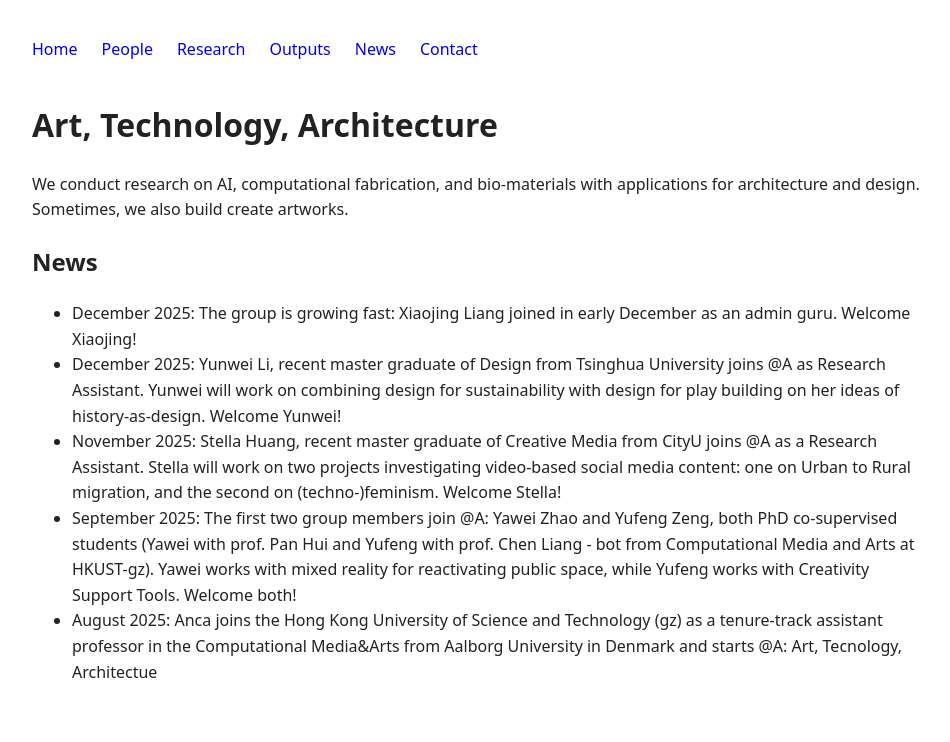
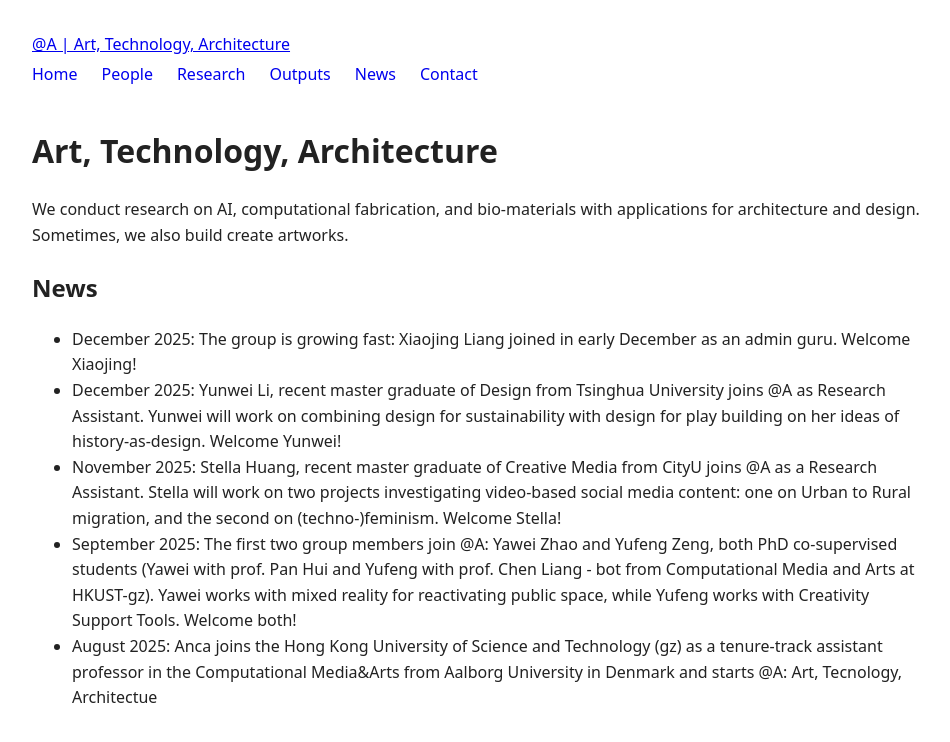
Before and after one commit to anqua/at-a, a Jekyll site: the page built from index.md, in a window 1280 px wide. Shown: the top 742 px of the page, without its empty margins (158-1108 px from the left). Built offline with Jekyll 4.4.1, drawn with Linux system fonts in a browser that asks for light colours.

Commit message:
Update default.html

```diff
--- a/_layouts/default.html
+++ b/_layouts/default.html
@@ -10,7 +10,13 @@
 
 <body>
   <header>
-    <nav>
+    <header class="site-header">
+  <div class="header-inner">
+    <div class="site-title">
+      <a href="{{ site.baseurl }}/">{{ site.title }}</a>
+    </div>
+
+    <nav class="site-nav">
       <a href="https://anqua.github.io/at-a/index">Home</a>
       <a href="https://anqua.github.io/at-a/people">People</a>
       <a href="https://anqua.github.io/at-a/research">Research</a>
@@ -18,7 +24,8 @@
       <a href="https://anqua.github.io/at-a/news">News</a>
       <a href="https://anqua.github.io/at-a/contact">Contact</a>
     </nav>
-  </header>
+  </div>
+</header>
 
   <main>
     {{ content }}
```
